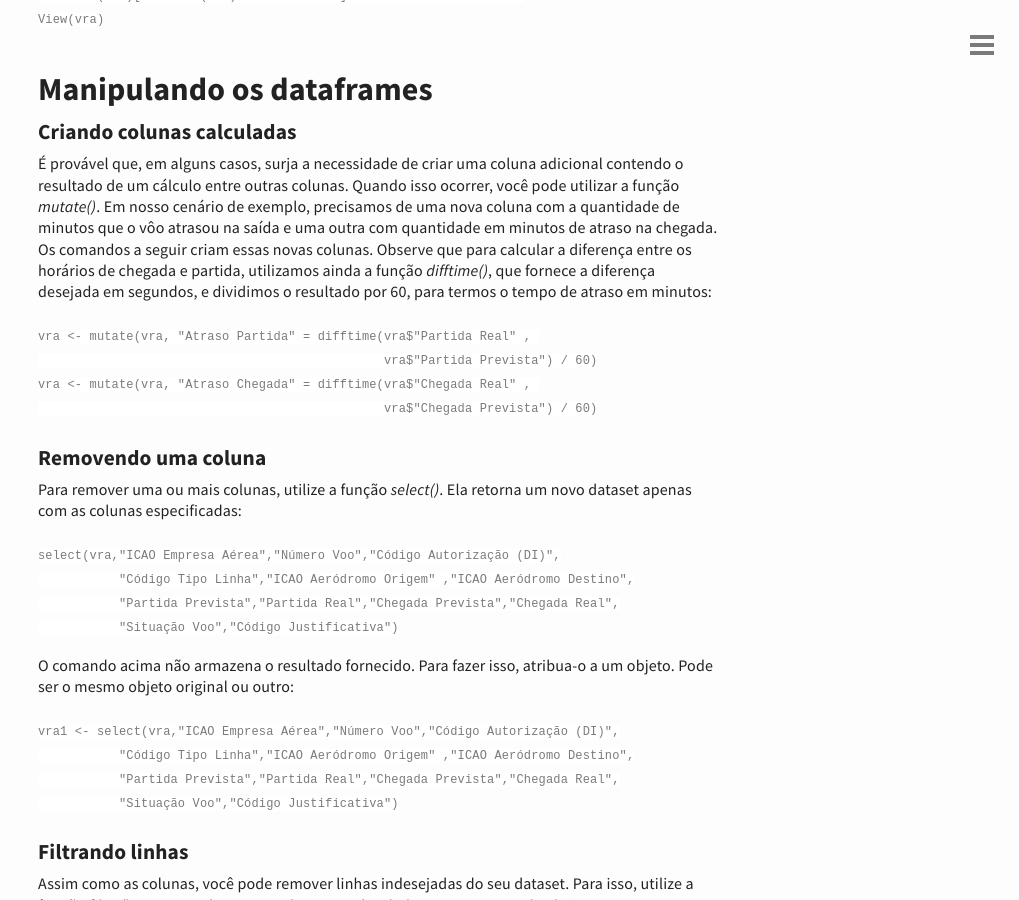
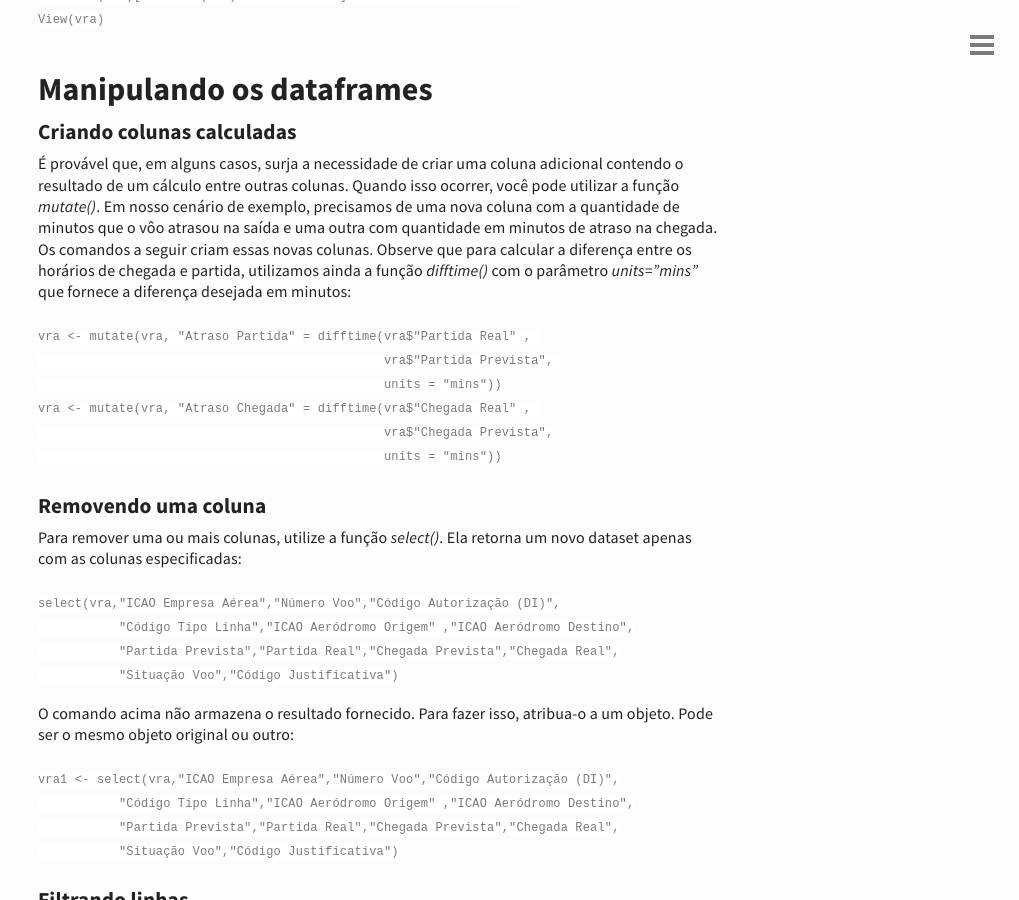
Before and after one commit to jcolares/jcolares.github.io, a Jekyll site: the page built from _posts/2018-07-31-data-wrangling.md, in a window 1280 px wide and 900 px high, scrolled down 7031 px. Shown: the whole window, without its empty margins (261-1280 px from the left). Built offline with Jekyll 4.4.1, drawn with Linux system fonts in a browser that asks for light colours.

Commit message:
Update 2018-07-31-data-wrangling.md

````diff
--- a/_posts/2018-07-31-data-wrangling.md
+++ b/_posts/2018-07-31-data-wrangling.md
@@ -241,12 +241,14 @@ View(vra)
 
 ## Manipulando os dataframes
 ### Criando colunas calculadas
-É provável que, em alguns casos, surja a necessidade de criar uma coluna adicional contendo o resultado de um cálculo entre outras colunas. Quando isso ocorrer, você pode utilizar a função *mutate()*. Em nosso cenário de exemplo, precisamos de uma nova coluna com a quantidade de minutos que o vôo atrasou na saída e uma outra com quantidade em minutos de atraso na chegada. Os comandos a seguir criam essas novas colunas. Observe que para calcular a diferença entre os horários de chegada e partida, utilizamos ainda a função *difftime()*, que fornece a diferença desejada em segundos, e dividimos o resultado por 60, para termos o tempo de atraso em minutos:
+É provável que, em alguns casos, surja a necessidade de criar uma coluna adicional contendo o resultado de um cálculo entre outras colunas. Quando isso ocorrer, você pode utilizar a função *mutate()*. Em nosso cenário de exemplo, precisamos de uma nova coluna com a quantidade de minutos que o vôo atrasou na saída e uma outra com quantidade em minutos de atraso na chegada. Os comandos a seguir criam essas novas colunas. Observe que para calcular a diferença entre os horários de chegada e partida, utilizamos ainda a função *difftime()* com o parâmetro *units="mins"* que fornece a diferença desejada em minutos:
 ```
 vra <- mutate(vra, "Atraso Partida" = difftime(vra$"Partida Real" ,
-                                               vra$"Partida Prevista") / 60)
+                                               vra$"Partida Prevista",
+                                               units = "mins"))
 vra <- mutate(vra, "Atraso Chegada" = difftime(vra$"Chegada Real" ,
-                                               vra$"Chegada Prevista") / 60)
+                                               vra$"Chegada Prevista",
+                                               units = "mins"))
 ```
 ### Removendo uma coluna
 Para remover uma ou mais colunas, utilize a função *select()*. Ela retorna um novo dataset apenas com as colunas especificadas:
````
